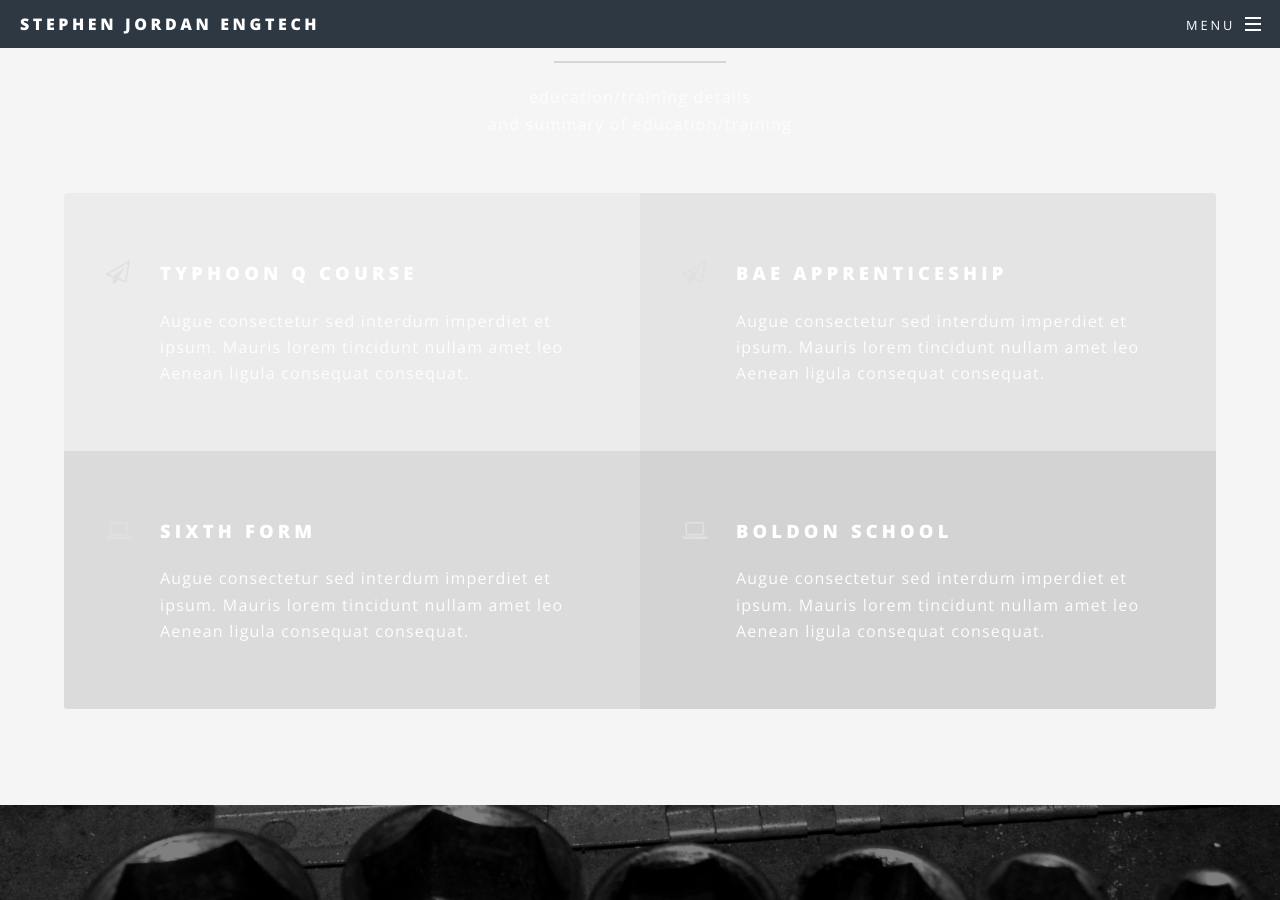
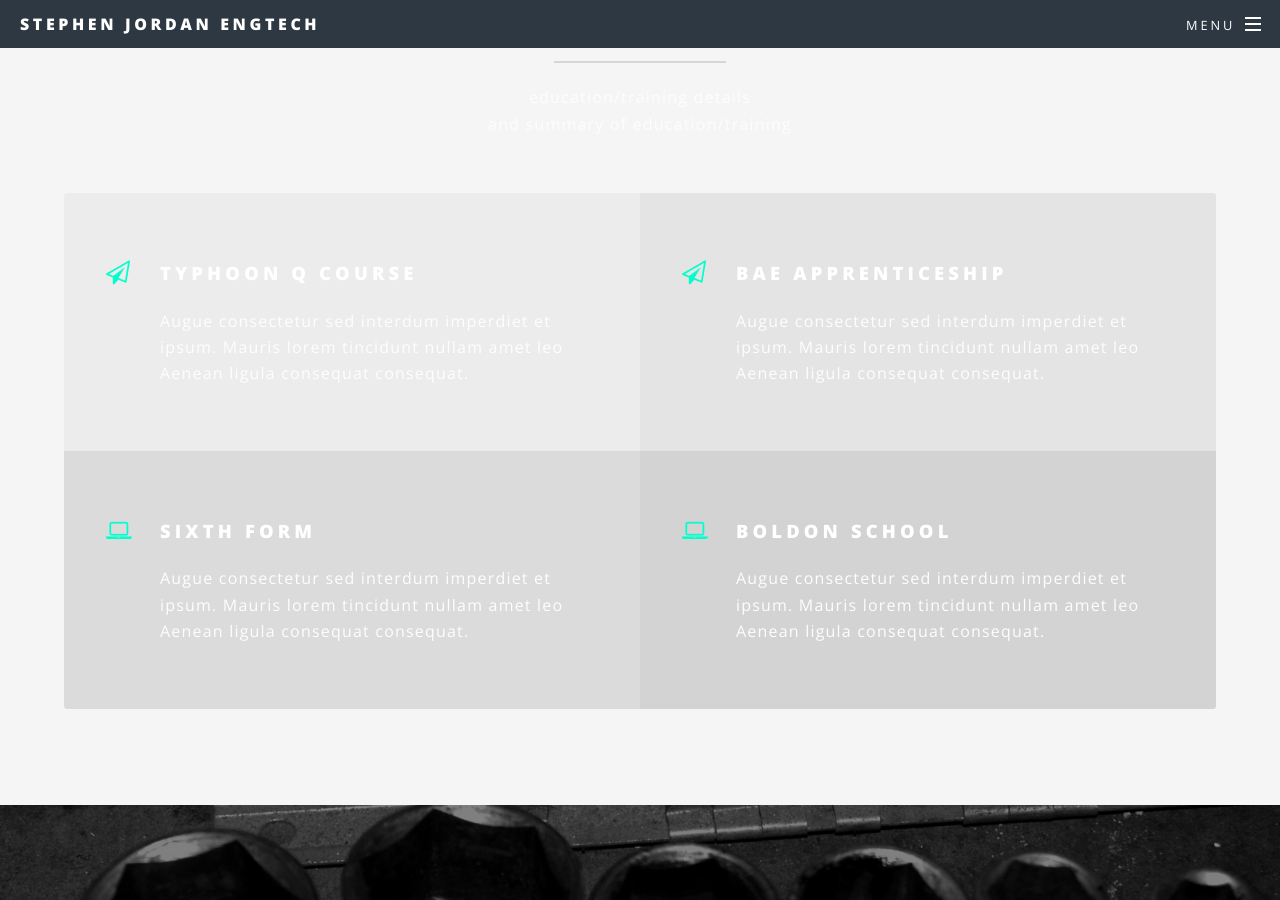
Before and after one commit to SJJUK/SJJUK.github.io, a Jekyll site: the page built from index.html, in a window 1280 px wide and 900 px high, scrolled down 2610 px. Built offline with Jekyll 4.4.1, drawn with Linux system fonts in a browser that asks for light colours.

Commit message:
Update _vars.scss

```diff
--- a/_sass/libs/_vars.scss
+++ b/_sass/libs/_vars.scss
@@ -58,10 +58,10 @@
 		),
 
 		accent2: (
-			bg:				#e0e0e0,
+			bg:				#00ffcc,
 			fg-bold:		#ffffff,
-			fg:				mix(#e0e0e0, #ffffff, 25%),
-			fg-light:		mix(#e0e0e0, #ffffff, 40%),
+			fg:				mix(#00ffcc, #ffffff, 25%),
+			fg-light:		mix(#00ffcc, #ffffff, 40%),
 			border:			rgba(0,0,0,0.125),
 			border-bg:		rgba(255,255,255,0.075),
 			border2:		rgba(0,0,0,0.25),
@@ -69,10 +69,10 @@
 		),
 
 		accent3: (
-			bg:				#00f0ff,
+			bg:				#e0e0e0,
 			fg-bold:		#ffffff,
-			fg:				mix(#00f0ff, #ffffff, 25%),
-			fg-light:		mix(#00f0ff, #ffffff, 40%),
+			fg:				mix(#e0e0e0, #ffffff, 25%),
+			fg-light:		mix(#e0e0e0, #ffffff, 40%),
 			border:			rgba(0,0,0,0.125),
 			border-bg:		rgba(255,255,255,0.075),
 			border2:		rgba(0,0,0,0.25),
```
